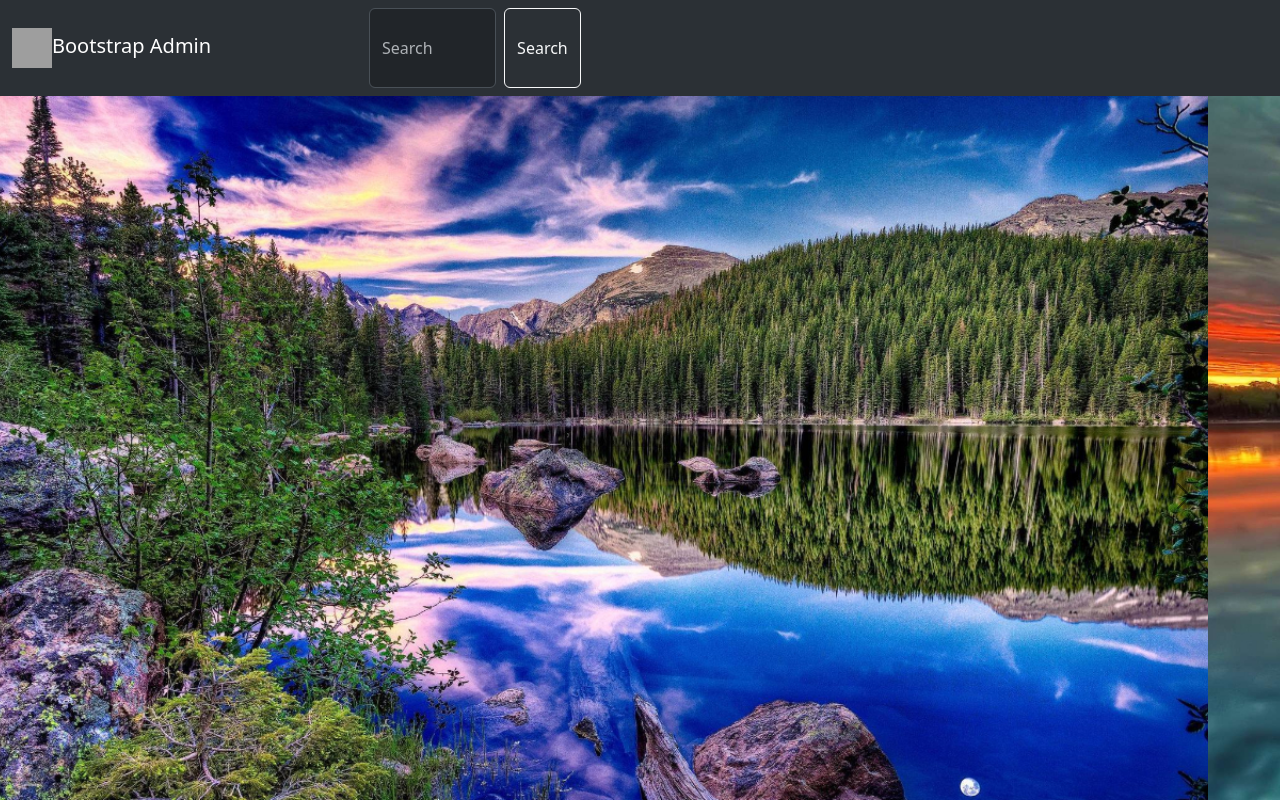
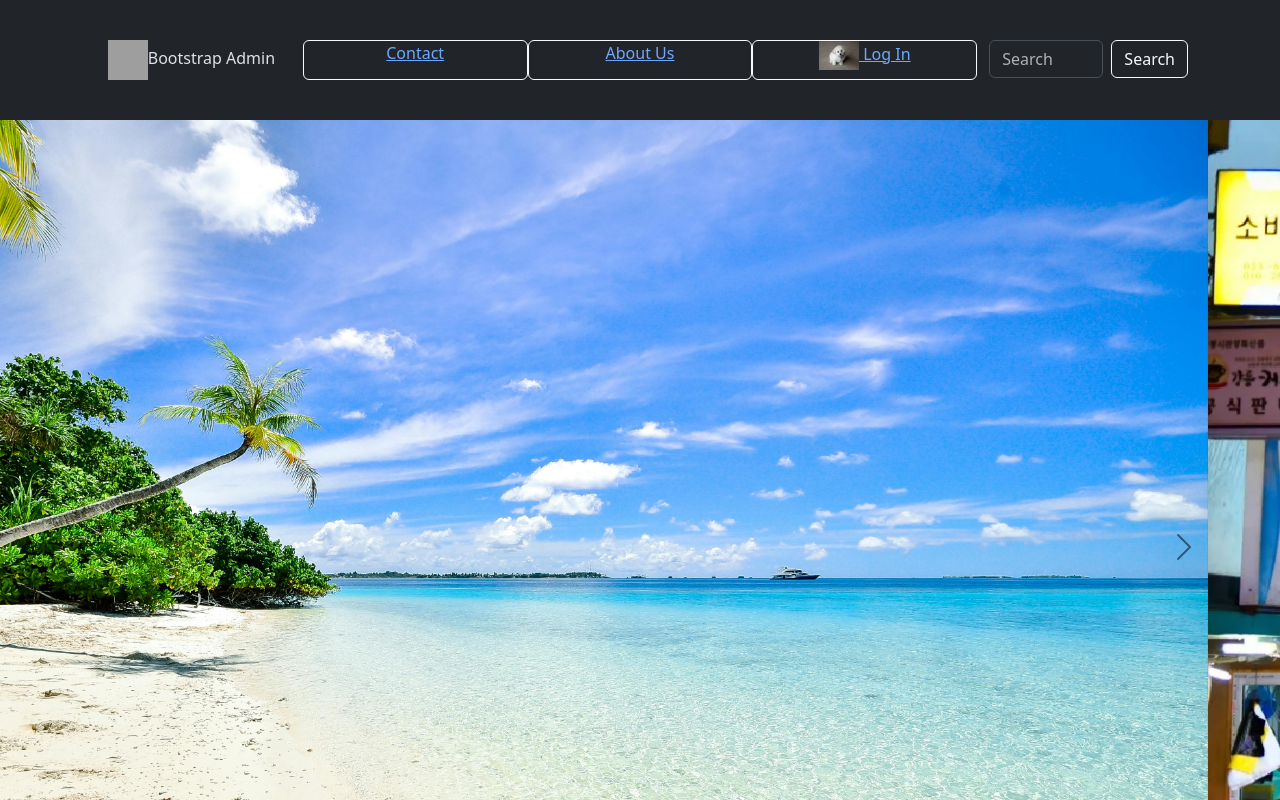
Before and after one commit to bbcy777/307.6, a plain HTML site: page bootstrap/index.html in a window 1280 px wide. Shown: the top 800 px of the page. Drawn offline with nearby package versions, Linux system fonts and the light colour scheme; grey boxes are pictures that could not be loaded.

Commit message:
first bootstrap col-row try

```diff
--- a/bootstrap/index.html
+++ b/bootstrap/index.html
@@ -9,62 +9,37 @@
 </head>
 <body data-bs-theme="dark">
     <!-- navbar -->
-    <!-- class="container-fluid d-inline-flex" -->
-    <nav class="navbar navbar-expand-lg bg-body-tertiary">
-        <div class="navContainer">
-            <div class="container">
+    <!-- class="navbar navbar-expand-lg bg-body-tertiary"" -->
+    <nav class="container">
+        <div class="row pl-3em text-center">
+            <div class="col">
                 <a class="navbar-brand " href="index.html">
                   <img src="./image/earth1.png" alt="earth home" width="40" height="40">Bootstrap Admin
                 </a>
             </div>
-            <form class="d-inline-flex" role="search">
-                <input class="form-control me-2" type="search" placeholder="Search" aria-label="Search">
-                <button class="btn btn-outline-light" type="submit">Search</button>
-            </form>
-        <!--<button class="navbar-toggler" type="button" data-bs-toggle="collapse" data-bs-target="#navbarSupportedContent" aria-controls="navbarSupportedContent" aria-expanded="false" aria-label="Toggle navigation">
-                <span class="navbar-toggler-icon"></span>
-            </button>
-            <div class="collapse navbar-collapse" id="navbarSupportedContent">
-                <ul class="navbar-nav me-auto mb-2 mb-lg-0">
-                    <li class="nav-item">
-                    <a class="nav-link active" aria-current="page" href="#">Home</a>
-                    </li>
-                    <li class="nav-item">
-                    <a class="nav-link" href="#">Link</a>
-                    </li>
-                    <li class="nav-item dropdown">
-                    <a class="nav-link dropdown-toggle" href="#" role="button" data-bs-toggle="dropdown" aria-expanded="false">
-                    Dropdown
-                    </a>
-                    <ul class="dropdown-menu">
-                    <li><a class="dropdown-item" href="#">Action</a></li>
-                    <li><a class="dropdown-item" href="#">Another action</a></li>
-                    <li><hr class="dropdown-divider"></li>
-                    <li><a class="dropdown-item" href="#">Something else here</a></li>
-                    </ul>
-                    </li>
-                    <li class="nav-item">
-                    <a class="nav-link disabled" aria-disabled="true">Disabled</a>
-                    </li>
-                </ul>
-                <form class="d-flex" role="search">
-                    <button class="btn btn-outline-success" type="submit">Search</button>
+            <div class="col  border border-light rounded"><a href="contact">Contact</a></div>
+            <div class="col border border-light rounded"><a href="aboutus">About Us</a></div>
+            <div class="col border border-light rounded"><a href="login"><img src="./image/dog.jpg" alt="dog pic for login" width="40" />
+                Log In</a></div>
+            <div class="col">
+                <form class="form" role="search" style="display: flex;">
                     <input class="form-control me-2" type="search" placeholder="Search" aria-label="Search">
+                    <button class="btn btn-outline-light" type="submit">Search</button>
                 </form>
-            </div> -->
+            </div>
         </div>
       </nav>
     <!-- carousel background -->
-    <div id="carouselExampleAutoplaying" class="carousel slide" data-bs-ride="carousel">
+    <div id="carouselExample" class="carousel slide" data-bs-ride="carousel">
         <div class="carousel-inner">
             <div class="carousel-item active">
-                <img src="./image/natural-1200px.jpg" class="d-block w-100" alt="...">
+                <img src="./image/beach.jpg" class="d-block w-100" alt="...">
             </div>
             <div class="carousel-item">
-                <img src="./image/natural1-1200px.jpg" class="d-block w-100" alt="...">
+                <img src="./image/food market.jpg" class="d-block w-100" alt="...">
             </div>
             <div class="carousel-item">
-                <img src="./image/natural3-1200px.jpg" class="d-block w-100" alt="...">
+                <img src="./image/Luang-prabang.jpg" class="d-block w-100" alt="...">
             </div>
             <div class="carousel-item">
                 <img src="./image/natural4-1200px.jpg" class="d-block w-100" alt="...">
--- a/bootstrap/styles/styles.css
+++ b/bootstrap/styles/styles.css
@@ -1,6 +1,10 @@
-.navContainer {
+/* .navContainer {
     display: flex;
-}
+    padding: 1em;
+} */
+/* div form {
+    justify-content: flex-end;
+} */
 .container {
     padding: 20px 10px;
     margin: 0;
```
Also changed, not shown: bootstrap/image/Luang-prabang.jpg (added), bootstrap/image/beach.jpg (added), bootstrap/image/food market.jpg (added).
